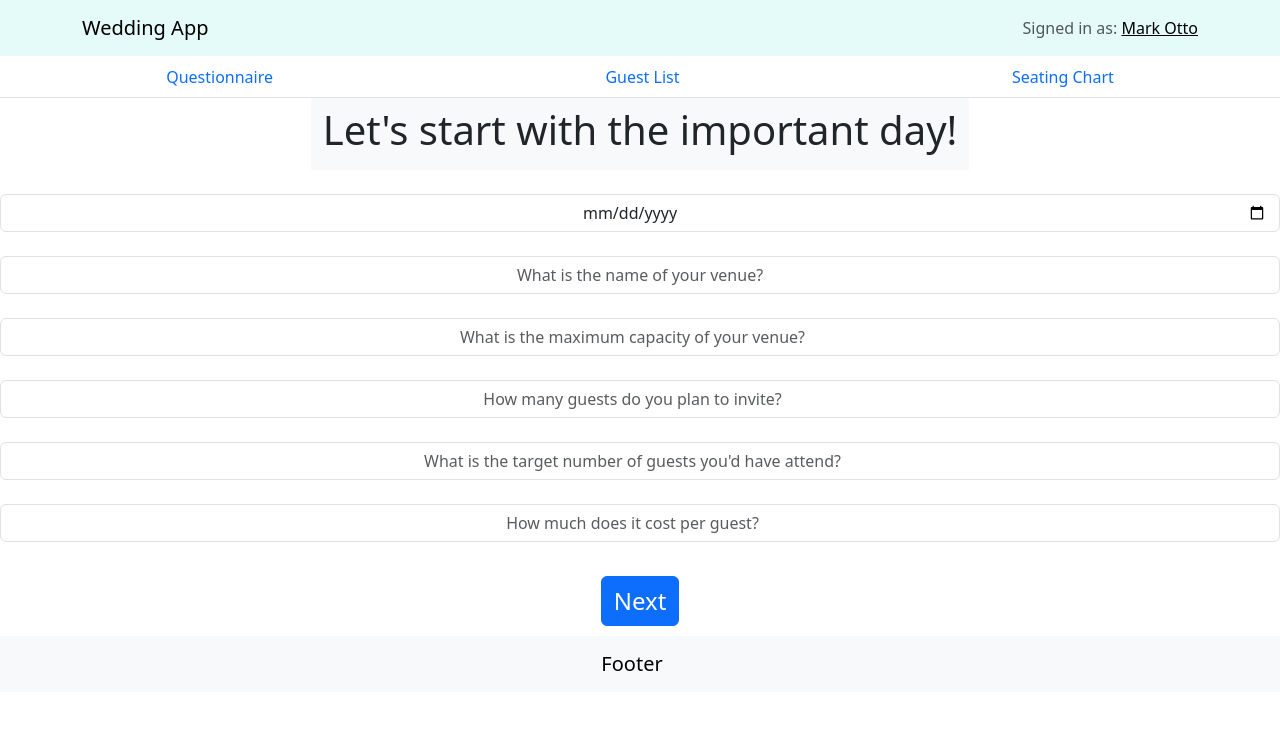
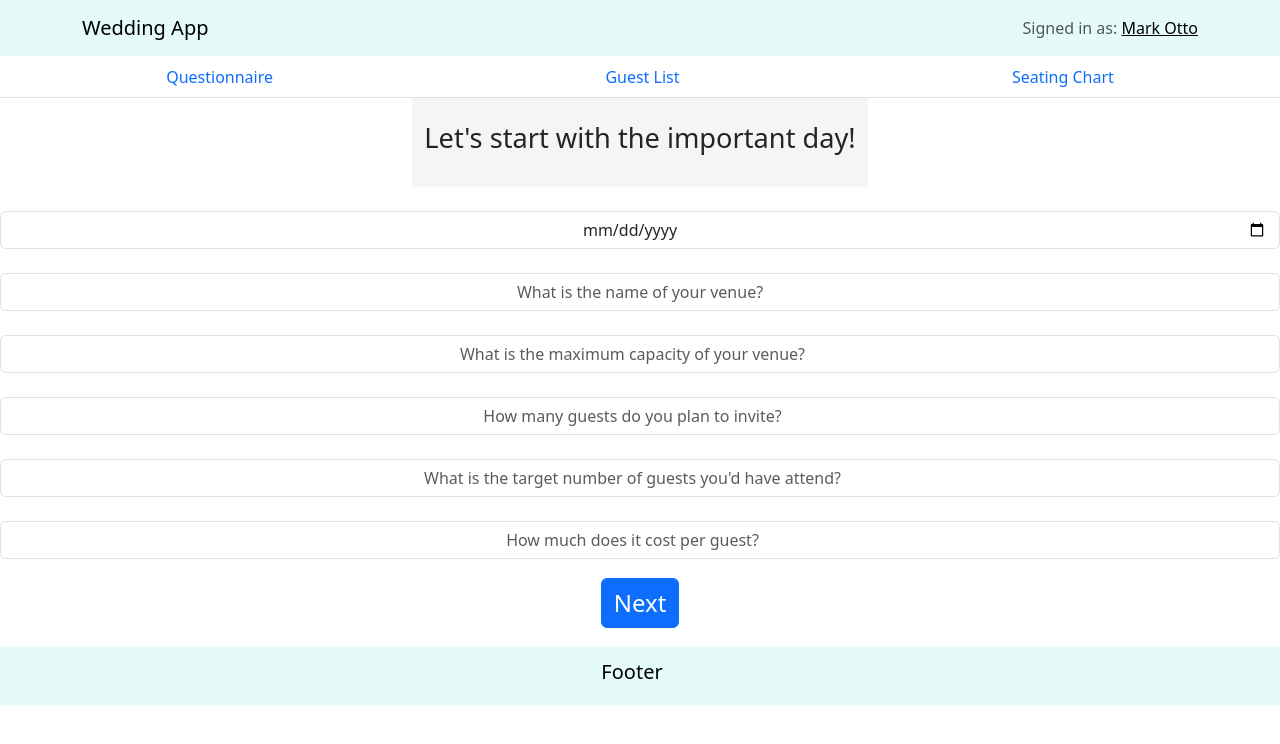
Before and after one commit to kolbykiernan/The-Nest, a React (Create React App) app in the folder frontend/: page /questionnaire in a window 1280 px wide. Shown: the top 744 px of the page. Built offline with nearby package versions, Linux system fonts and the light colour scheme.

Commit message:
clean up first page questionnaire mockup

```diff
--- a/frontend/src/views/Footer.css
+++ b/frontend/src/views/Footer.css
@@ -1,5 +1,17 @@
+:root {
+    --primary-color: rgb(229, 251, 250);
+    --secondary-color:#fff4fd;
+    --third-color: #FFE25Fff;
+  }
+
 .footer{
     display: flex;
     flex-direction: column;
     text-align: center;
 }
+
+.footer-font{
+    display: flex;
+    flex-direction: column;
+    text-align: center;
+}
--- a/frontend/src/views/Footer.js
+++ b/frontend/src/views/Footer.js
@@ -7,9 +7,11 @@ const React = require('react')
 function Footer () {
     return(
         <div >
-            <Navbar expand="lg" className="bg-body-tertiary">
+            <Navbar style={{ backgroundColor: 'var(--primary-color)'}}>
                 <Container className='footer'>
-                    <Navbar.Brand href="#">Footer</Navbar.Brand>
+                    <Navbar.Brand className='footer-font' href="#">
+                        <h5>Footer</h5>
+                    </Navbar.Brand>
                 </Container>
             </Navbar>
         </div>
--- a/frontend/src/views/questionnaire.css
+++ b/frontend/src/views/questionnaire.css
@@ -1,6 +1,6 @@
 :root {
     --primary-color: rgb(229, 251, 250);
-    --secondary-color:#fff4fd;
+    --secondary-color:#f6f4f4;
     --third-color: #FFE25Fff;
   }
 
@@ -10,8 +10,22 @@
     align-items: center;
 }
 
+.question-container{
+    padding-top:1.5em;
+    padding-bottom: 1.5em;
+}
+
+.question{
+    font-size: 1.7em;
+}
+
 .questionnaire{
     display: flex;
     flex-direction: column;
     text-align: center;
 }
+
+.button{
+   margin-top: .8em;
+   margin-bottom:.8em;
+}
--- a/frontend/src/views/questionnaire.js
+++ b/frontend/src/views/questionnaire.js
@@ -25,10 +25,10 @@ function Questionnaire () {
     return(
         <div className='questionnaire'>
             <Header />
-            <div className='questions'>
-                <Navbar className="bg-body-tertiary">
+            <div className='questions' >
+                <Navbar className="question-container" style={{ backgroundColor: 'var(--secondary-color)'}}>
                     <Container>
-                        <h1>
+                        <h1 className="question">
                             Let's start with the important day!
                         </h1>
                     </Container>
@@ -45,8 +45,8 @@ function Questionnaire () {
                 <Form.Control  type="number" placeholder="What is the target number of guests you'd have attend?" />
                 <br/>
                 <Form.Control  type="number" placeholder="How much does it cost per guest?" />
-                <br/>
-                <Button variant="primary">Next</Button>{' '}
+
+                <Button className="button" variant="primary">Next</Button>{' '}
             </div>
                 <Footer />
         </div>
```
